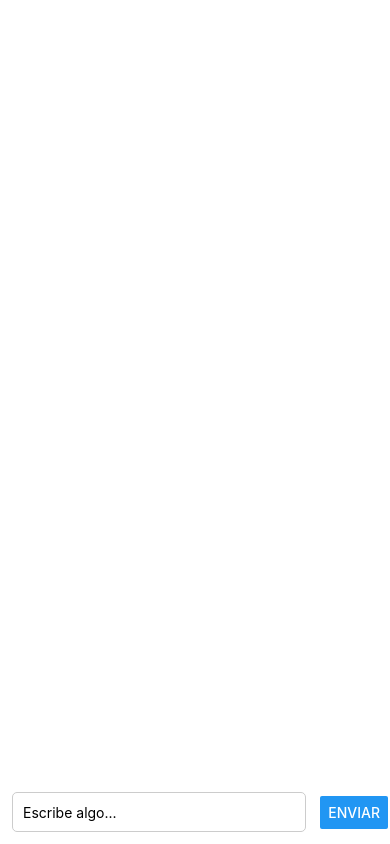
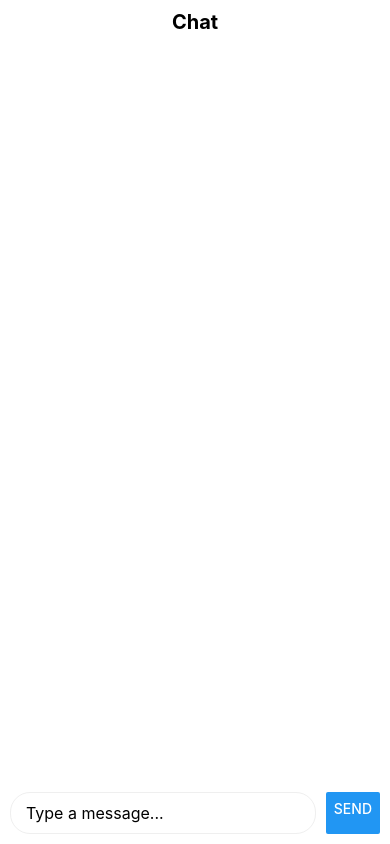
Before and after one commit to iseth/all-gpt, a React Native app: screen / in a window 390 px wide. Built offline with nearby package versions, Linux system fonts and the light colour scheme.

Commit message:
new config in service

```diff
--- a/App.js
+++ b/App.js
@@ -1,77 +1,172 @@
-import { StatusBar } from "expo-status-bar";
-import { useEffect, useState } from "react";
+import React, { useRef, useEffect, useState } from "react";
 import {
   SafeAreaView,
+  StatusBar,
   ScrollView,
+  Text,
+  TextInput,
+  View,
+  Button,
   StyleSheet,
-  Text,
-  View,
-  TextInput,
-  Button,
+  KeyboardAvoidingView,
+  Platform,
 } from "react-native";
-import { chatGptResponse } from "./src/services/openAI/ChatGPT";
+import { streamChat } from "./src/services/openAI/ChatGPT";
 
-export default function App() {
-  const [responseText, setResponseText] = useState("");
+const App = () => {
   const [inputText, setInputText] = useState("");
+  const [messages, setMessages] = useState([]);
+  const scrollViewRef = useRef();
 
-  const handleSend = () => {
-    const message = inputText.trim();
-    if (message) {
-      setResponseText((prevText) => prevText + "\nUser: " + message + "\n");
-      chatGptResponse(message, (newData) => {
-        setResponseText((prevText) => prevText + newData);
+  useEffect(() => {
+    scrollViewRef.current.scrollToEnd({ animated: true });
+  }, [messages]);
+
+  const handleSend = async () => {
+    if (!inputText.trim()) return; // Previene envío de mensajes vacíos
+    setMessages((prev) => [
+      ...prev,
+      { role: "user", content: inputText.trim() },
+    ]);
+    const config = { model: "gpt-3.5-turbo", max_tokens: 60 };
+
+    try {
+      await streamChat({
+        messages: [{ role: "user", content: inputText }],
+        config,
+        onChunk: (chunk) => {
+          setMessages((prev) => [...prev, { role: "gpt", content: chunk }]);
+        },
       });
+    } catch (error) {
+      console.error("Streaming error:", error);
     }
-    setInputText(""); // Limpiar el campo de entrada después de enviar
+    setInputText("");
   };
 
   return (
     <SafeAreaView style={styles.container}>
-      <StatusBar />
-      <ScrollView
-        contentInsetAdjustmentBehavior="automatic"
-        style={styles.scrollView}
+      <StatusBar barStyle="dark-content" />
+      <View style={styles.header}>
+        <Text style={styles.headerText}>Chat</Text>
+      </View>
+      <KeyboardAvoidingView
+        behavior={Platform.OS === "ios" ? "padding" : "height"}
+        style={styles.keyboardAvoidingView}
       >
-        <Text style={styles.responseText}>{responseText}</Text>
-      </ScrollView>
-      <View style={{ flexDirection: "row" }}>
-        <View style={{ flex: 1 }}>
+        <ScrollView
+          ref={scrollViewRef}
+          contentInsetAdjustmentBehavior="automatic"
+          style={styles.scrollView}
+        >
+          {messages.map((message, index) => (
+            <View key={index}>
+              <Text style={styles.messageLabel}>
+                {message.role.toUpperCase()}
+              </Text>
+              <View
+                style={[
+                  styles.messageBubble,
+                  message.role === "user"
+                    ? styles.userMessage
+                    : styles.gptMessage,
+                ]}
+              >
+                <Text
+                  style={[
+                    styles.messageText,
+                    message.role === "user" && styles.userMessageText,
+                  ]}
+                >
+                  {message.content}
+                </Text>
+              </View>
+            </View>
+          ))}
+        </ScrollView>
+        <View style={styles.inputContainer}>
           <TextInput
             style={styles.input}
             value={inputText}
             onChangeText={setInputText}
-            placeholder="Escribe algo..."
+            placeholder="Type a message..."
             returnKeyType="send"
-            onSubmitEditing={handleSend}
+            // El resto de las props de TextInput irían aquí
           />
+          <Button title="Send" onPress={handleSend} />
         </View>
-        <View style={{ marginHorizontal: 2, justifyContent: "center" }}>
-          <Button title="Enviar" onPress={handleSend} />
-        </View>
-      </View>
+      </KeyboardAvoidingView>
     </SafeAreaView>
   );
-}
+};
 
 const styles = StyleSheet.create({
   container: {
     flex: 1,
     backgroundColor: "#fff",
-    justifyContent: "space-between", // Asegura que el input y el botón estén al fondo
+  },
+  header: {
+    paddingVertical: 10,
+    paddingHorizontal: 15,
+    alignItems: "center",
+    // borderBottomWidth: 1,
+    // borderBottomColor: "#ccc",
+  },
+  headerText: {
+    fontWeight: "bold",
+    fontSize: 20,
+  },
+  keyboardAvoidingView: {
+    flex: 1,
   },
   scrollView: {
-    margin: 10,
+    flex: 1,
   },
-  responseText: {
+  inputContainer: {
+    flexDirection: "row",
+    padding: 10,
+    borderTopColor: "#ccc",
+  },
+  messageBubble: {
+    padding: 10,
+    borderRadius: 20,
+    marginVertical: 5,
+    maxWidth: "90%",
+    alignSelf: "flex-start",
+    // backgroundColor: "#efefef",
+    marginLeft: 15, // Añadido para la alineación a la izquierda
+  },
+  userMessage: {
+    // backgroundColor: "#007aff", // Color azul de iOS para mensajes del usuario
+    alignSelf: "flex-start",
+    borderBottomLeftRadius: 0, // Para mensajes del usuario
+  },
+  gptMessage: {
+    // Se pueden remover los estilos si se manejan todos en messageBubble
+  },
+  messageText: {
     fontSize: 16,
+    color: "#000", // Texto negro para mensajes del asistente
+  },
+  userMessageText: {
+    color: "#000", // Texto blanco para mensajes del usuario
   },
   input: {
-    height: 40,
-    margin: 12,
+    flex: 1,
+    marginRight: 10,
+    borderRadius: 20,
+    paddingHorizontal: 15,
+    paddingVertical: 10,
+    // backgroundColor: "#efefef", // Color de fondo para la entrada de texto
+    fontSize: 16,
     borderWidth: 1,
-    padding: 10,
-    borderColor: "#ccc",
-    borderRadius: 5,
+    borderColor: "#efefef",
+  },
+  messageLabel: {
+    fontSize: 12,
+    color: "#999",
+    marginLeft: 15, // Alinea la etiqueta a la izquierda
   },
 });
+
+export default App;
--- a/src/services/openAI/ChatGPT.js
+++ b/src/services/openAI/ChatGPT.js
@@ -1,86 +1,71 @@
-export const chatGptResponse = (message, onNewResponse) => {
-  const data = {
-    model: "gpt-3.5-turbo",
-    messages: [
-      {
-        role: "user",
-        content: message,
-      },
-    ],
-    stream: true,
-    max_tokens: 60,
-  };
+const apiKey = "YOUR_API";
+const commonHeaders = {
+  "Content-Type": "application/json",
+  Authorization: `Bearer ${apiKey}`,
+};
 
+export async function streamChat(args) {
+  const { messages, config, onChunk } = args;
+
+  // This is required when running on native device
   const extraOptions = {
     reactNative: { textStreaming: true },
   };
 
-  // const response = await fetch("https://api.openai.com/v1/chat/completions", {
-  //   method: "POST",
-  //   headers: this.commonHeaders,
-  //   body: JSON.stringify({
-  //     ...config,
-  //     stream: true,
-  //     messages,
-  //   }),
-  //   ...extraOptions,
-  // });
-  //
-  fetch("https://api.openai.com/v1/chat/completions", {
-    reactNative: { textStreaming: true },
+  const response = await fetch("https://api.openai.com/v1/chat/completions", {
     method: "POST",
-    headers: {
-      "Content-Type": "application/json",
-      Authorization: "Bearer YOUR_API",
-    },
-    body: JSON.stringify(data),
+    headers: commonHeaders,
+    body: JSON.stringify({
+      ...config,
+      stream: true,
+      messages,
+    }),
     ...extraOptions,
-  })
-    .then((response) => {
-      const reader = response.body?.getReader();
-      if (!reader) {
-        console.error("Error: fail to read data from response");
-      }
+  });
 
-      // const reader = response.body.getReader();
+  if (!response.ok) {
+    throw new Error(`Error: ${response.statusText}`);
+  }
 
-      // Función para leer cada chunk del stream
-      function read() {
-        return reader.read().then(({ done, value }) => {
-          if (done) {
-            return;
-          }
-          const textChunk = new TextDecoder("utf-8").decode(value);
-          for (const obj of extraerDatos(textChunk)) {
-            if (obj.choices[0].delta.content !== undefined) {
-              const data = obj.choices[0].delta.content;
-              onNewResponse(data); // Usa el callback para pasar los datos
-            }
-          }
-          return read(); // Llama a read() recursivamente hasta que el stream se complete
-        });
-      }
+  await readChunks(response, onChunk);
+}
 
-      return read(); // Comienza a leer el stream
-    })
-    .catch((error) =>
-      console.error("Error al solicitar la API de GPT-3.5 Turbo:", error),
-    );
-};
+async function readChunks(response, onChunk) {
+  const reader = response.body?.getReader();
+  if (!reader) {
+    throw new Error("Error: fail to read data from response");
+  }
 
-function* extraerDatos(inputString) {
-  const dataRegex = /data: \{.*?\}(?=\s|$)/g;
-  const matches = inputString.match(dataRegex);
-
-  if (matches) {
-    for (const match of matches) {
-      const jsonPart = match.slice(6);
-      try {
-        const dataObject = JSON.parse(jsonPart);
-        yield dataObject;
-      } catch (error) {
-        console.error("Error parsing JSON:", error);
-      }
+  while (true) {
+    const { done, value } = await reader.read();
+    if (done) {
+      break;
     }
+    const chunk = parseChunkData(value);
+    onChunk(chunk);
   }
 }
+
+function parseChunkData(value) {
+  const textDecoder = new TextDecoder("utf-8");
+  const chunkData = textDecoder.decode(value);
+
+  const items = chunkData
+    .split("\n")
+    .map((str) => {
+      return str.trim();
+    })
+    .filter((str) => str.startsWith("data: {")) // Solo conservar líneas que parecen contener JSON válido
+    .map((str) => {
+      try {
+        // Remover el prefijo "data: " y luego parsear el JSON
+        return JSON.parse(str.substring(6));
+      } catch (e) {
+        console.error("Error parsing JSON:", e);
+        return null; // Devolver null si hay un error de parseo
+      }
+    })
+    .filter((item) => item !== null); // Filtrar elementos nulos que resultaron de un error de parseo
+
+  return items.map((item) => item?.choices?.[0]?.delta?.content).join("");
+}
```
